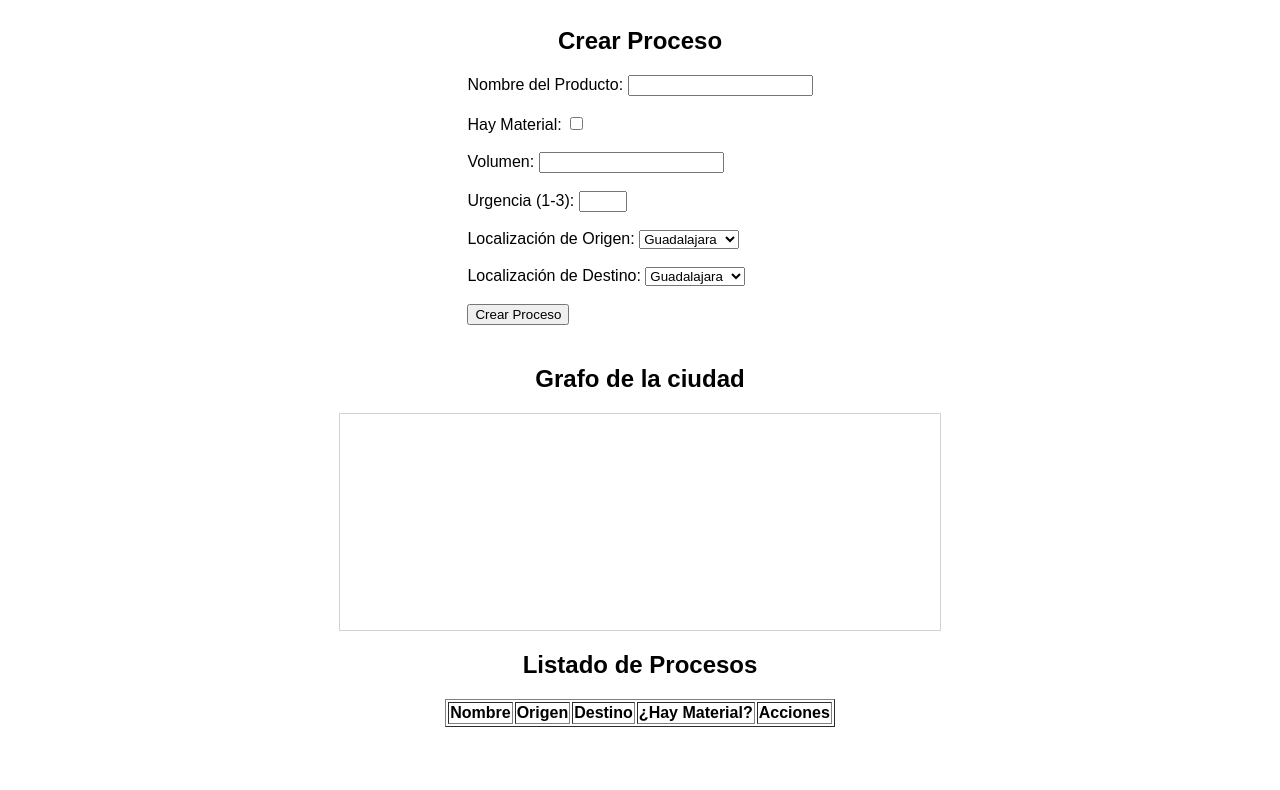
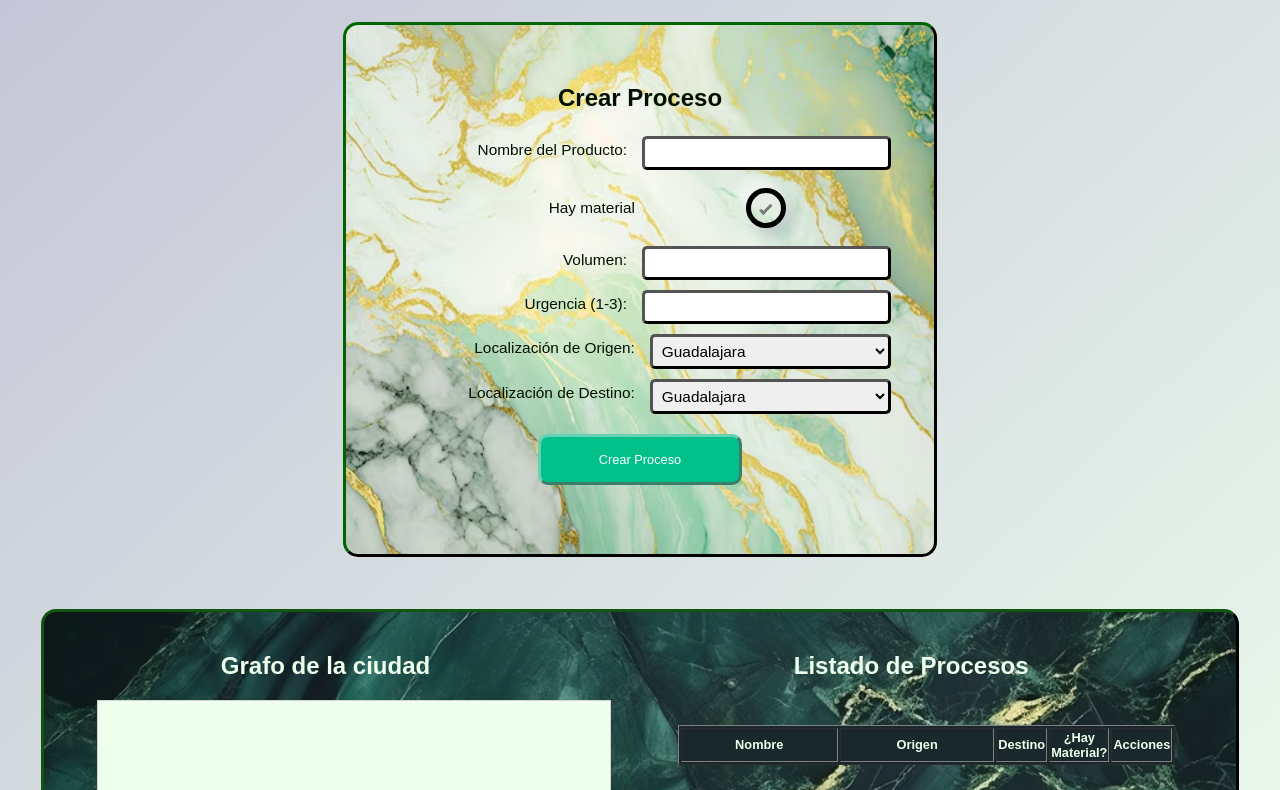
Before and after one commit to Pacush/Organizacion-de-procesos---JS, a plain HTML site: page index.html in a window 1280 px wide. Shown: the part 73-863 px from the top of the page. Before the commit the page ends 800 px from the top, so only its background shows below. Drawn offline with nearby package versions, Linux system fonts and the light colour scheme.

Commit message:
Orden de datos correcto. Falta actualizar prioridad al cambiar existencia de material

```diff
--- a/index.html
+++ b/index.html
@@ -1,6 +1,5 @@
 <!DOCTYPE html>
 <html lang="es">
-
   <head>
     <meta charset="UTF-8" />
     <meta name="viewport" content="width=device-width, initial-scale=1.0" />
@@ -11,22 +10,51 @@
   </head>
 
   <body>
+    <div class="encabezado">
       <h1>Planificador de producción</h1>
-
+    </div>
+    <div class="formulario">
       <h2>Crear Proceso</h2>
       <form id="processForm">
+        <div class="f_in" id="nom">
           <label for="nombreProducto">Nombre del Producto:</label>
-    <input type="text" id="nombreProducto" name="nombreProducto" required /><br /><br />
+          <input
+            type="text"
+            id="nombreProducto"
+            name="nombreProducto"
+            required
+          /><br /><br />
+        </div>
 
-    <label for="hatMaterial">Hay Material:</label>
-    <input type="checkbox" id="hatMaterial" name="hatMaterial" /><br /><br />
+        <div class="checkbox" id="mat">
+          <div id="txt" for="hatMaterial">Hay material</div>
+          <label class="container1">
+            <input type="checkbox" id="hatMaterial" name="hatMaterial" />
+            <div class="checkmark"></div>
+          </label>
+        </div>
 
+        <div class="f_in" id="vol">
           <label for="volumen">Volumen:</label>
-    <input type="number" id="volumen" name="volumen" required /><br /><br />
-
+          <input
+            type="number"
+            id="volumen"
+            name="volumen"
+            required
+          /><br /><br />
+        </div>
+        <div class="f_in" id="ur">
           <label for="urgencia">Urgencia (1-3):</label>
-    <input type="number" id="urgencia" name="urgencia" min="1" max="3" required /><br /><br />
-
+          <input
+            type="number"
+            id="urgencia"
+            name="urgencia"
+            min="1"
+            max="3"
+            required
+          /><br /><br />
+        </div>
+        <div class="f_in" id="loc">
           <label for="localizacionOrigen">Localización de Origen:</label>
           <select id="localizacionOrigen" name="localizacionOrigen">
             <option value="1">Guadalajara</option>
@@ -34,9 +62,10 @@
             <option value="3">Tlaquepaque</option>
             <option value="4">Tlajomulco</option>
             <option value="5">Tonalá</option>
-      <option value="6">El Salto</option>
-    </select><br /><br />
-
+            <option value="6">El Salto</option></select
+          ><br /><br />
+        </div>
+        <div class="f_in" id="loc">
           <label for="localizacionFinal">Localización de Destino:</label>
           <select id="localizacionFinal" name="localizacionFinal">
             <option value="1">Guadalajara</option>
@@ -44,33 +73,35 @@
             <option value="3">Tlaquepaque</option>
             <option value="4">Tlajomulco</option>
             <option value="5">Tonalá</option>
-      <option value="6">El Salto</option>
-    </select><br /><br />
+            <option value="6">El Salto</option></select
+          ><br /><br />
+        </div>
+        <input class="btn" type="submit" value="Crear Proceso" />
+      </form>
+    </div>
 
-    <input type="submit" value="Crear Proceso" />
-  </form>
-
+    <div class="container">
+      <div class="grafo_cont">
         <h2>Grafo de la ciudad</h2>
         <div id="mynetwork"></div>
-
+      </div>
+      <div class="lis_proceso">
         <h2>Listado de Procesos</h2>
-
-  <div class"contenedorTabla">
+        <div class="contenedorTabla">
           <table id="processTable" border="1">
             <tr>
               <th>Nombre</th>
               <th>Origen</th>
               <th>Destino</th>
               <th>¿Hay Material?</th>
-        <th>Acciones</th>
+              <th id="acc">Acciones</th>
             </tr>
           </table>
         </div>
-
-
+      </div>
+    </div>
 
     <script>
-    // Define the nodes (cities near Guadalajara, including Guadalajara)
       const nodes = new vis.DataSet([
         { id: 1, label: "Guadalajara" },
         { id: 2, label: "Zapopan" },
@@ -80,29 +111,24 @@
         { id: 6, label: "El Salto" },
       ]);
 
-    // Define the edges with weights (arbitrary distances)
       const edges = new vis.DataSet([
-      { from: 1, to: 2, label: "10 km", width: 1 }, // Guadalajara <-> Zapopan
-      { from: 1, to: 3, label: "7 km", width: .7 }, // Guadalajara <-> Tlaquepaque
-      { from: 1, to: 4, label: "25 km", width: 2.5 }, // Guadalajara <-> Tlajomulco
-      { from: 1, to: 5, label: "15 km", width: 1.5 }, // Guadalajara <-> Tonalá
-      { from: 1, to: 6, label: "20 km", width: 2 }, // Guadalajara <-> El Salto
-      { from: 2, to: 3, label: "12 km", width: 1.2 }, // Zapopan <-> Tlaquepaque
-      { from: 3, to: 4, label: "18 km", width: 1.8 }, // Tlaquepaque <-> Tlajomulco
-      { from: 4, to: 5, label: "22 km", width: 2.2 }, // Tlajomulco <-> Tonalá
-      { from: 5, to: 6, label: "8 km", width: .8 }, // Tonalá <-> El Salto
+        { from: 1, to: 2, label: "10 km", width: 1 },
+        { from: 1, to: 3, label: "7 km", width: 0.7 },
+        { from: 1, to: 4, label: "25 km", width: 2.5 },
+        { from: 1, to: 5, label: "15 km", width: 1.5 },
+        { from: 1, to: 6, label: "20 km", width: 2 },
+        { from: 2, to: 3, label: "12 km", width: 1.2 },
+        { from: 3, to: 4, label: "18 km", width: 1.8 },
+        { from: 4, to: 5, label: "22 km", width: 2.2 },
+        { from: 5, to: 6, label: "8 km", width: 0.8 },
       ]);
 
-    // Create the network
       const container = document.getElementById("mynetwork");
       const data = { nodes: nodes, edges: edges };
       const options = {};
 
       const network = new vis.Network(container, data, options);
 
-    const testProceso = new Proceso("Test", true, 1, 1, 0, 1, 2, data);
-
-    // Lista para almacenar los procesos
       const procesos = [];
 
       document
@@ -110,68 +136,46 @@
         .addEventListener("submit", function (event) {
           event.preventDefault();
 
-        // Obtener los valores del formulario
           const nombreProducto =
             document.getElementById("nombreProducto").value;
-        const hatMaterial = document.getElementById("hatMaterial").checked;
+          const hayMaterial = document.getElementById("hatMaterial").checked;
           const volumen = parseInt(document.getElementById("volumen").value);
           const urgencia = parseInt(document.getElementById("urgencia").value);
-        const localizacionOrigen = parseInt(document.getElementById("localizacionOrigen").value);
-        const localizacionFinal = parseInt(document.getElementById("localizacionFinal").value);
+          const localizacionOrigen = parseInt(
+            document.getElementById("localizacionOrigen").value
+          );
+          const localizacionFinal = parseInt(
+            document.getElementById("localizacionFinal").value
+          );
 
-
-        // Crear un nuevo proceso
           const nuevoProceso = new Proceso(
             nombreProducto,
-          hatMaterial,
+            hayMaterial,
             volumen,
             urgencia,
             0,
             localizacionOrigen,
             localizacionFinal,
-          data
+            data,
+            0
           );
 
-        // Agregar el proceso a la lista
+          actualizarPrioridad(nuevoProceso);
+          console.log("Proceso: " + nuevoProceso.nombreProducto + "\nPrioridad: " + nuevoProceso.prioridad);
+
           procesos.push(nuevoProceso);
-
-        // Agregar el proceso a la tabla
-        const table = document.getElementById("processTable");
-        const row = table.insertRow();
-        row.insertCell(0).textContent = nuevoProceso.nombreProducto;
-        row.insertCell(1).textContent = getCityNameById(localizacionOrigen);
-        row.insertCell(2).textContent = getCityNameById(localizacionFinal);
-
-        // Crear un checkbox para "¿Hay Material?"
-        const materialCell = row.insertCell(3);
-        const materialCheckbox = document.createElement("input");
-        materialCheckbox.type = "checkbox";
-        materialCheckbox.checked = nuevoProceso.hatMaterial;
-        materialCheckbox.addEventListener("change", function () {
-          nuevoProceso.hayMaterial = materialCheckbox.checked;
-        });
-        materialCell.appendChild(materialCheckbox);
-
-        const deleteCell = row.insertCell(4);
-        const deleteButton = document.createElement("button");
-        deleteButton.textContent = "Eliminar";
-        deleteButton.addEventListener("click", function () {
-          // Encontrar el índice del proceso en la lista
-          const index = procesos.indexOf(nuevoProceso);
-          if (index > -1) {
-            // Eliminar el proceso de la lista
-            procesos.splice(index, 1);
-            // Eliminar la fila de la tabla
-            table.deleteRow(row.rowIndex);
-          }
-        });
-        deleteCell.appendChild(deleteButton);
-
-        // Limpiar el formulario
+          actualizarTabla();
           document.getElementById("processForm").reset();
         });
 
-    // Función auxiliar para obtener el nombre de la ciudad por ID
+      function actualizarPrioridad(proceso) {
+        if (proceso.hayMaterial) {
+          proceso.prioridad = proceso.urgencia + proceso.tiempoDeEnvio;
+        } else {
+          proceso.prioridad = 0;
+        }
+      }
+
       function getCityNameById(id) {
         const cityMap = {
           1: "Guadalajara",
@@ -184,8 +188,50 @@
         return cityMap[id] || "Desconocido";
       }
 
+      function actualizarTabla() {
+        const procesosOrdenados = quickSort(procesos);
+        const table = document.getElementById("processTable");
+        while (table.rows.length > 1) {
+          table.deleteRow(1);
+        }
 
+        procesosOrdenados.forEach((proceso) => {
+
+
+
+          const row = table.insertRow();
+          row.insertCell(0).textContent = proceso.nombreProducto;
+          row.insertCell(1).textContent = getCityNameById(
+            proceso.localizacionOrigen
+          );
+          row.insertCell(2).textContent = getCityNameById(
+            proceso.localizacionFinal
+          );
+
+          const materialCell = row.insertCell(3);
+          const materialCheckbox = document.createElement("input");
+          materialCheckbox.type = "checkbox";
+          materialCheckbox.checked = proceso.hayMaterial;
+          materialCheckbox.addEventListener("change", function () {
+            proceso.hayMaterial = materialCheckbox.checked;
+            actualizarTabla();
+          });
+          materialCell.appendChild(materialCheckbox);
+
+          const deleteCell = row.insertCell(4);
+          const deleteButton = document.createElement("button");
+          deleteButton.className = "btn";
+          deleteButton.textContent = "Eliminar";
+          deleteButton.addEventListener("click", function () {
+            const index = procesosOrdenados.indexOf(proceso);
+            if (index > -1) {
+              procesosOrdenados.splice(index, 1);
+              actualizarTabla();
+            }
+          });
+          deleteCell.appendChild(deleteButton);
+        });
+      }
     </script>
   </body>
-
 </html>
--- a/proceso.js
+++ b/proceso.js
@@ -77,6 +77,9 @@ class Proceso {
     this.tiempoDeEnvio = resultado.distance;
     this.prioridad = urgencia + tiempoDeEnvio;
   }
+
+
+
 }
 
 function quickSort(arr) {
--- a/style.css
+++ b/style.css
@@ -4,8 +4,11 @@ body {
     flex-direction: column;
     align-items: center;
     justify-content: center;
-    height: 100vh;
-    margin: 0;
+    margin: auto;
+    background: linear-gradient(to bottom right,
+    #c4c4d7,
+    #efe),40%;
+    background-size: cover;
   }
 
   h1 {
@@ -17,12 +20,151 @@ body {
     width: auto;
   }
 
-  .container {
-    display: flex;
-    justify-content: center;
-    gap: 20px;
-    margin-top: 20px;
+.encabezado{
+  font-size: 1vw;
+  background: #efe;
+  width: 100%;
+  display: flex;
+  flex-flow: column;
+  text-align: center;
+  font-variant: small-caps;
+}
+
+.formulario{
+  text-align: center;
+  display: flex;
+  flex-direction: column;
+  align-content: center;
+  justify-content: center;
+  border: outset 3px #010;
+  padding: 3%;
+  margin: 2.5%;
+  border-radius: 15px;
+  background: url(img5.jpg);
+  background-size: cover;
+  width: 40%;
+  color: #010;
+}
+
+.btn {
+  border: outset, 3px, #66d1b3;
+  background: /*--c2:*/ #02C08A;
+  color: #ffffff;
+  font-size: 1vw;
+  line-height: 25px;
+  padding: 10px;
+  text-decoration: none;
+  text-shadow: none;
+  border-radius: 10px;
+  box-shadow: none;
+  transition: 0.25s;
+  width: 40%;
+  margin: 15px auto;
+  margin-bottom: 10px;
+}
+
+.btn:hover{
+  background: /*--c2:*/ #078955;
+}
+
+.f_in{
+  width: 100%;
+  display: flex;
+  flex-direction: row;
+  text-align: right;
+  align-content: center;
+  color: #010;
+}
+
+.f_in label{
+  color: #010;
+}
+.f_in input, select, label{
+  width: 48%;
+  padding: 5px;
+  margin: 5px;
+  font-size: 1.2vw;
+}
+
+.f_in input,select{
+  border-radius: 5px;
+  border: outset 3px #000;
+}
+#hatMaterial{
+  border-radius: 50px;
+  border: solid 5px;
+}
+
+#txt{
+  display: flex;
+  justify-content: right;
+  align-items: center;
+  width: 50%;
+  color:#010;
+  font-size: 1.2vw;
   }
+
+
+.checkbox{
+  display: flex;
+  flex-direction: row;
+  justify-content: space-around;
+  text-align: right;
+}
+.checkbox label, p{
+  display: flex;
+  align-items: center;
+  width: 50%;
+  color:#efe;
+}
+
+.container {
+  display: flex;
+  justify-content: center;
+  align-items: start;
+  gap: 20px;
+  margin: 20px;
+  padding: 20px;
+  background: url(img6.png);
+  background-size: cover;
+  border: outset 3px #151;
+  border-radius: 15px;
+  color: #efe;
+  width: 90%;
+}
+.container *{
+  width: 48%;
+}
+
+.grafo_cont, .lis_proceso{
+  display: flex;
+  flex-direction: column;
+  justify-content: center;
+  align-items: center;
+
+}
+.contenedorTabla{
+width: 90%;
+margin: 5px;
+}
+
+#processTable{
+  text-align: center;
+  background: #1a282b;
+  width: 100%;
+  font-size: 1vw;
+}
+
+#processTable tr{
+  width: fit-content;
+  padding: 1vw;
+  margin: 0.5vw;
+}
+#processTable tr button{
+  width: fit-content;
+  margin: 1vw;
+  text-align: center;
+}
 
   .box {
     width: 200px;
@@ -40,12 +182,73 @@ body {
   }
 
   #mynetwork {
-    width: 600px;
-    height: 400px;
+    width: 40vw;
+    height: 30vw;
     border: 1px solid lightgray;
+    /*pointer-events: none;*/
+    background: #efe;
   }
 
   #processForm {
     padding-bottom: 20px;
+  }
 
+
+  .checkbox *,
+  .checkbox ::after,
+  .checkbox ::before {
+    box-sizing: border-box;
   }
+
+  .checkbox .container1 input {
+    opacity: 1;
+    -webkit-appearance: none;
+    cursor: pointer;
+    height: 40px;
+    width: 40px;
+    box-shadow: -10px -10px 15px rgba(255,255,255,0.5),
+    10px 10px 15px rgba(0,0,70,0.12);
+    border-radius: 50%;
+    border: 8px solid #ececec;
+    outline: none;
+    display: flex;
+    justify-content: center;
+    align-items: center;
+    transition: .5s;
+  }
+
+  .checkbox .container1 {
+    display: flex;
+    justify-content: center;
+    align-items: center;
+  }
+
+  .checkbox .container1 input::after {
+    transition: .5s;
+    font-family: monospace;
+    content: '';
+    color: #7a7a7a;
+    font-size: 25px;
+    left: 0.45em;
+    top: 0.25em;
+    width: 0.25em;
+    height: 0.5em;
+    border: solid #7a7a7a;
+    border-width: 0 0.15em 0.15em 0;
+    transform: rotate(45deg);
+  }
+
+  .checkbox .container1 input:checked {
+    box-shadow: -10px -10px 15px #a1ffc53f,
+    10px 10px 15px #a1ffb543,
+    inset -10px -10px 15px #23fe4077,
+    inset 10px 10px 15px #23fe4077;
+    transition: .5s;
+  }
+
+  .checkbox .container1 input:checked::after {
+    transition: .5s;
+    border: solid 15px #fff;
+    border-width: 0 0.15em 0.15em 0;
+    transform: rotate(45deg);
+  }
```
Also changed, not shown: img5.jpg (added), img6.png (added). Lines whose indentation alone changed are shown as unchanged.
